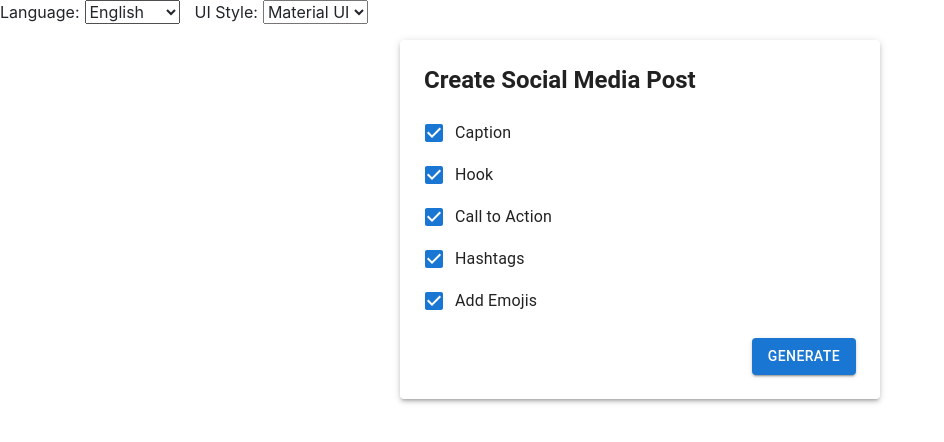
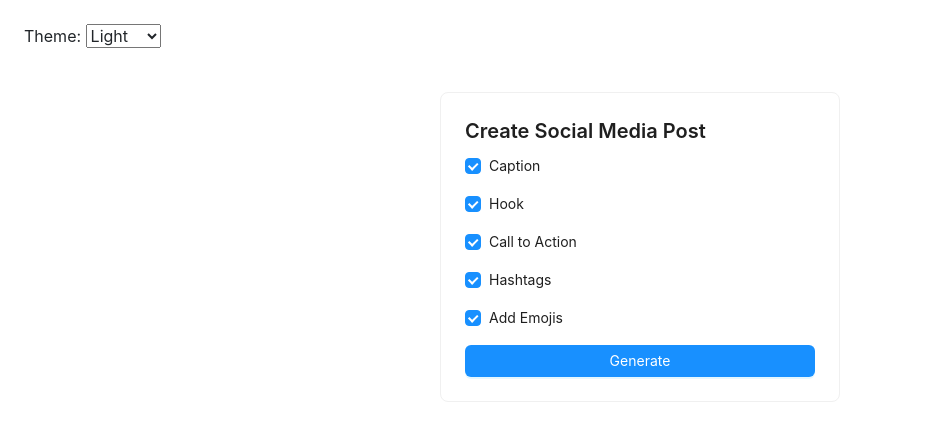
Before and after one commit to ster4runsneakers/ai-social-studio, a React (Create React App) app: page / in a window 1280 px wide. Shown: the top 442 px of the page, without its empty margins (0-944 px from the left). Built offline with nearby package versions, Linux system fonts and the light colour scheme.

Commit message:
Refactor App component to use theme provider

```diff
--- a/src/App.js
+++ b/src/App.js
@@ -1,50 +1,66 @@
 import React, { useState } from "react";
-import SocialPostCreatorMUI from "./components/SocialPostCreatorMUI";
+import { ConfigProvider, theme } from "antd";
 import SocialPostCreatorAntD from "./components/SocialPostCreatorAntD";
-import SocialPostCreatorChakra from "./components/SocialPostCreatorChakra";
 
-const translations = {
-  en: {
-    language: "Language:",
-    ui: "UI Style:",
-    mui: "Material UI",
-    antd: "Ant Design",
-    chakra: "Chakra UI",
+const themes = {
+  light: {
+    name: "Light",
+    algorithm: theme.defaultAlgorithm,
+    token: {
+      colorPrimary: "#1890ff",
+      borderRadius: 6,
+    },
   },
-  el: {
-    language: "Γλώσσα:",
-    ui: "Εμφάνιση UI:",
-    mui: "Material UI",
-    antd: "Ant Design",
-    chakra: "Chakra UI",
+  dark: {
+    name: "Dark",
+    algorithm: theme.darkAlgorithm,
+    token: {
+      colorPrimary: "#177ddc",
+      borderRadius: 6,
+    },
+  },
+  ocean: {
+    name: "Ocean",
+    algorithm: theme.defaultAlgorithm,
+    token: {
+      colorPrimary: "#0093E9",
+      colorBgContainer: "#e3f6fd",
+      borderRadius: 12,
+    },
+  },
+  sunset: {
+    name: "Sunset",
+    algorithm: theme.darkAlgorithm,
+    token: {
+      colorPrimary: "#ff6e7f",
+      colorBgContainer: "#2b273f",
+      borderRadius: 20,
+    },
   },
 };
 
 function App() {
-  const [lang, setLang] = useState("en");
-  const [ui, setUI] = useState("mui");
+  const [themeKey, setThemeKey] = useState("light");
 
   return (
-    <div>
-      <label style={{ marginRight: 15 }}>
-        {translations[lang].language}
-        <select value={lang} onChange={e => setLang(e.target.value)} style={{ marginLeft: 5 }}>
-          <option value="en">English</option>
-          <option value="el">Ελληνικά</option>
-        </select>
-      </label>
-      <label>
-        {translations[lang].ui}
-        <select value={ui} onChange={e => setUI(e.target.value)} style={{ marginLeft: 5 }}>
-          <option value="mui">{translations[lang].mui}</option>
-          <option value="antd">{translations[lang].antd}</option>
-          <option value="chakra">{translations[lang].chakra}</option>
-        </select>
-      </label>
-      {ui === "mui" && <SocialPostCreatorMUI lang={lang} />}
-      {ui === "antd" && <SocialPostCreatorAntD lang={lang} />}
-      {ui === "chakra" && <SocialPostCreatorChakra lang={lang} />}
-    </div>
+    <ConfigProvider
+      theme={{
+        algorithm: themes[themeKey].algorithm,
+        token: themes[themeKey].token,
+      }}
+    >
+      <div style={{ padding: 24, minHeight: "100vh", background: themes[themeKey].token.colorBgContainer || undefined }}>
+        <label style={{ marginBottom: 20, display: "inline-block" }}>
+          Theme:&nbsp;
+          <select value={themeKey} onChange={e => setThemeKey(e.target.value)}>
+            {Object.entries(themes).map(([key, t]) => (
+              <option value={key} key={key}>{t.name}</option>
+            ))}
+          </select>
+        </label>
+        <SocialPostCreatorAntD lang="en" />
+      </div>
+    </ConfigProvider>
   );
 }
 
```
